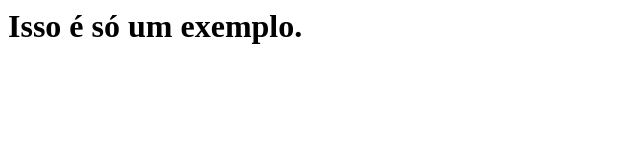
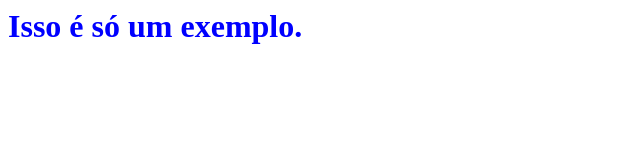
Before and after one commit to EduardoMangeli/segunda-manha, a plain HTML site: page index.html in a window 1280 px wide. Shown: the whole page, without its empty margins (0-640 px from the left). Drawn offline with Linux system fonts and the light colour scheme.

Commit message:
Update index.html

```diff
--- a/index.html
+++ b/index.html
@@ -4,6 +4,6 @@
     <meta charset='utf8'>
   </head>
   <body>
-    <h1 style="{color: blue}">Isso é só um exemplo.</h1>
+    <h1 style="color: blue">Isso é só um exemplo.</h1>
   </body>
 </html>
```
